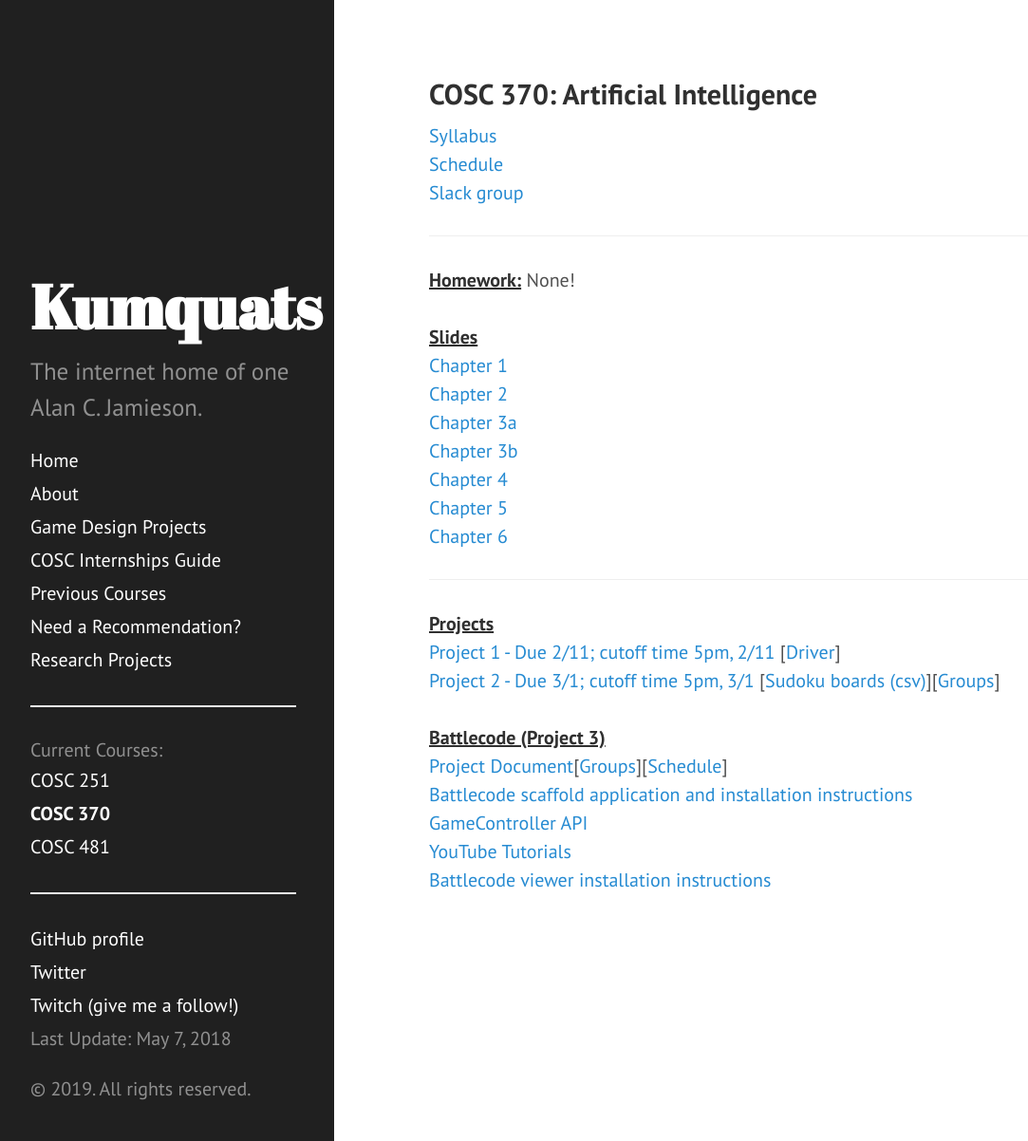
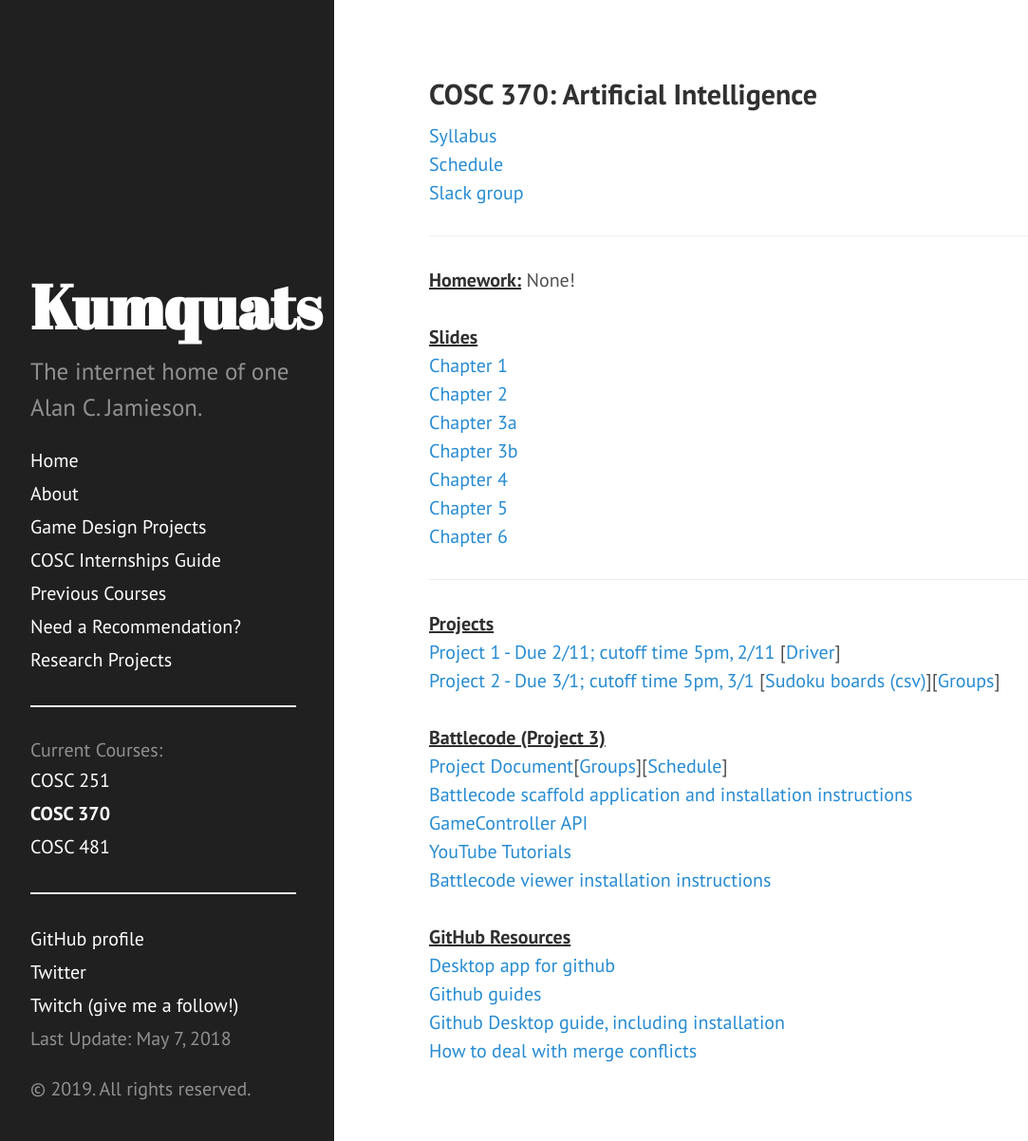
Before and after one commit to ripark/ripark.github.io, a Jekyll site: the page built from s19/cosc370.html, in a window 1280 px wide and 1202 px high. Shown: the whole window at 95% size, without its empty margins (8-1091 px from the left). Built offline with Jekyll 4.4.1, drawn with Linux system fonts in a browser that asks for light colours; Markdown is read by kramdown in place of the engine named in the settings.

Commit message:
370 and 481 updates

```diff
--- a/s19/cosc370.html
+++ b/s19/cosc370.html
@@ -50,3 +50,14 @@ shorttitle: "COSC 370"
 <br>
 <a href="http://ripark.github.io/s19/BattlecodeViewer.pdf">Battlecode viewer installation instructions</a>
 <br>
+<br>
+<strong><u>GitHub Resources</strong></u>
+<br>
+<a href="https://desktop.github.com/">Desktop app for github</a>
+<br>
+<a href="https://guides.github.com/">Github guides</a>
+<br>
+<a href="https://help.github.com/desktop/guides/">Github Desktop guide, including installation</a>
+<br>
+<a href="https://help.github.com/articles/resolving-a-merge-conflict-on-github/">How to deal with merge conflicts</a>
+<br>
```
Also changed, not shown: s19/cosc481.html (+11 -0 lines).
